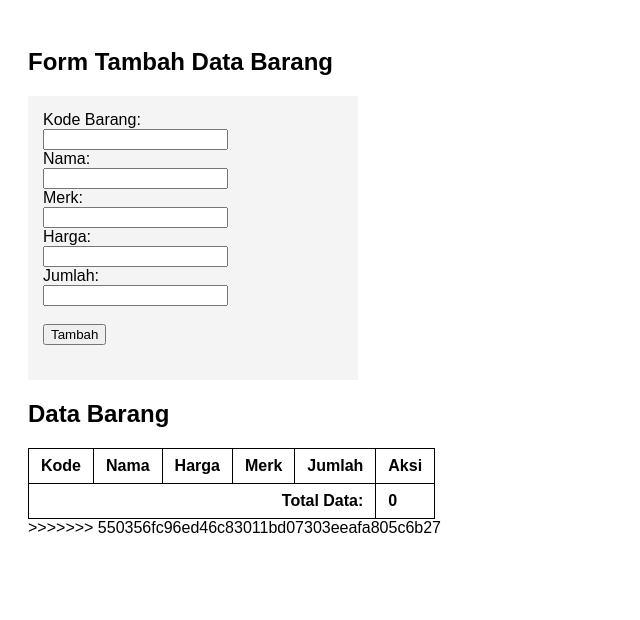
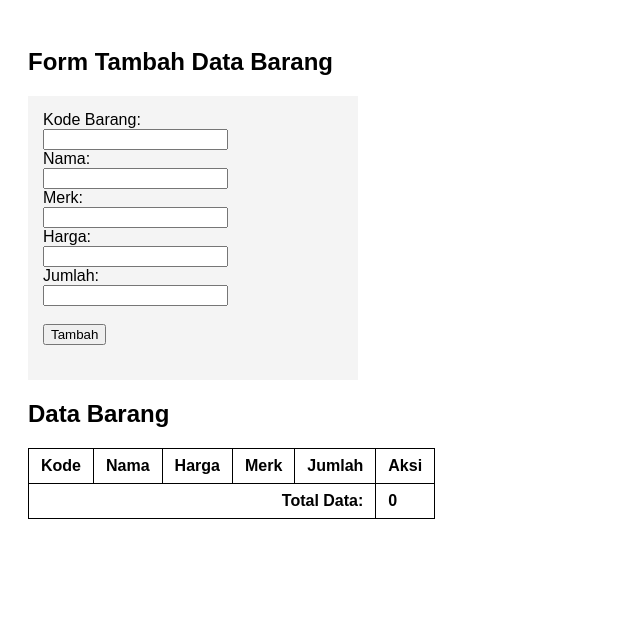
Before and after one commit to tantri005/crud-toko, a PHP site: page / in a window 1280 px wide. Shown: the top 620 px of the page, without its empty margins (0-640 px from the left). Run offline with PHP 8.4, Linux system fonts and the light colour scheme; data that the repository does not hold is empty.

Commit message:
modified

```diff
--- a/index.php
+++ b/index.php
@@ -118,4 +118,3 @@ if (isset($_POST['update'])) {
     </table>
 </body>
 </html>
->>>>>>> 550356fc96ed46c83011bd07303eeafa805c6b27
```
